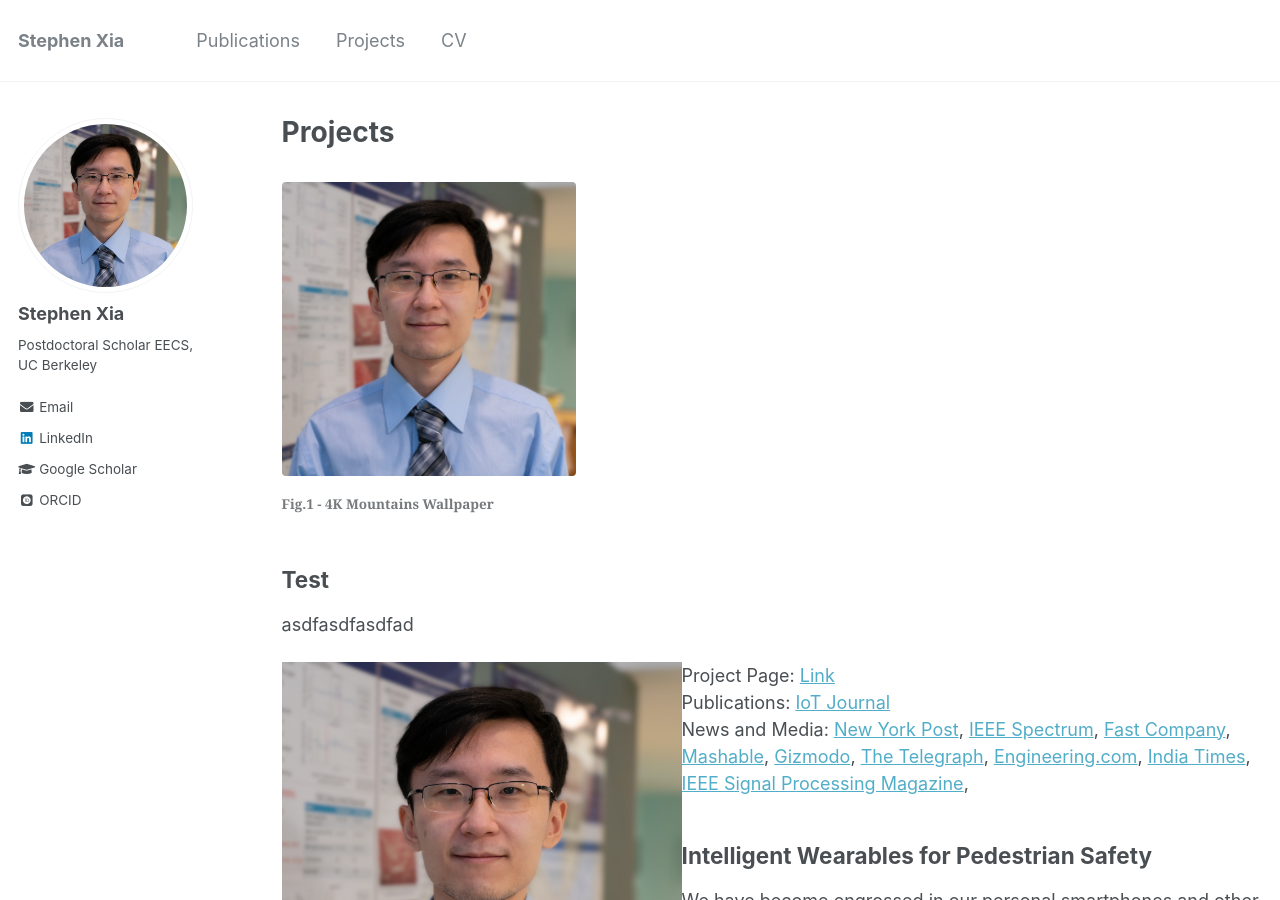
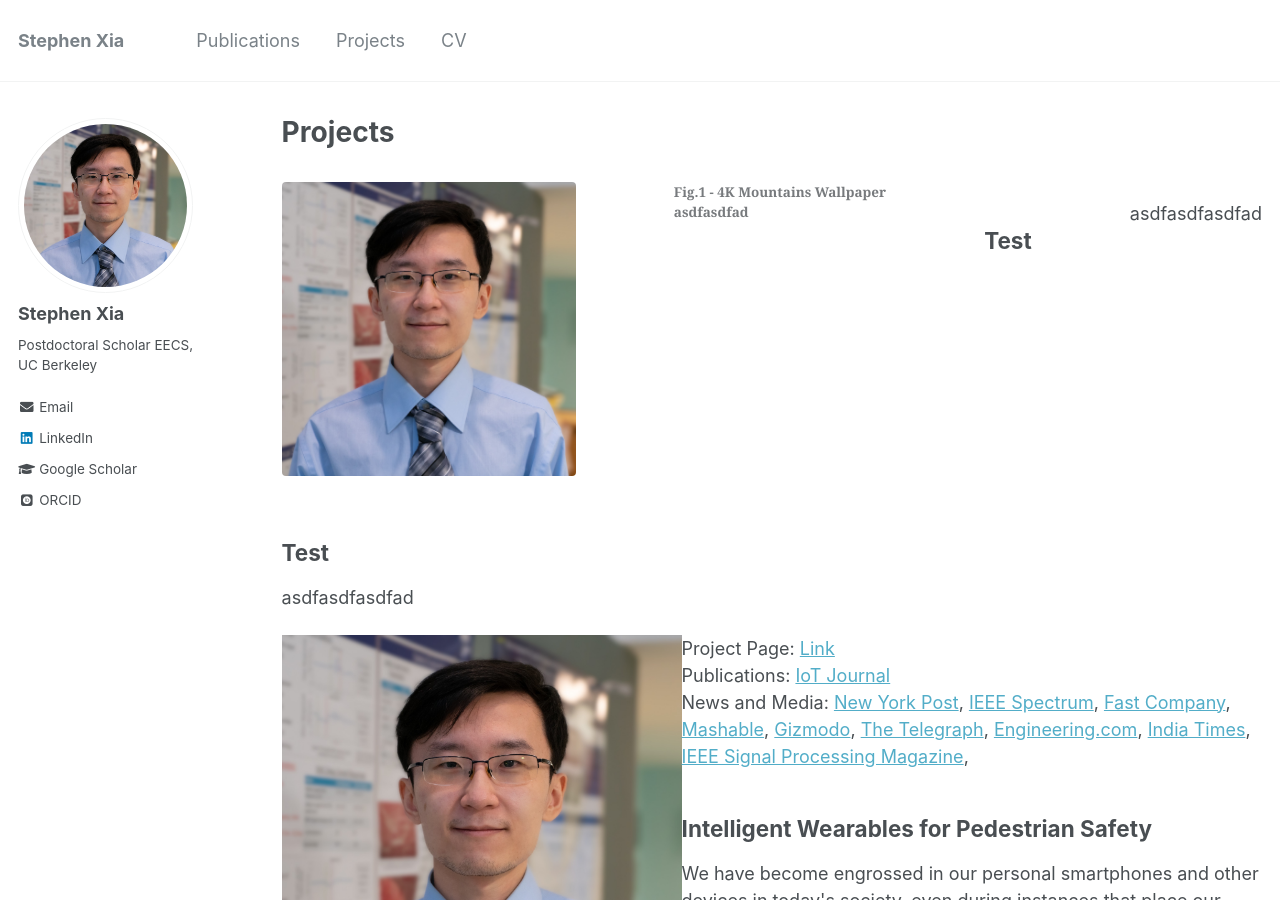
Before and after one commit to stephenxia/stephenxia.github.io, a Jekyll site: the page built from _pages/projects.md, in a window 1280 px wide and 900 px high. Built offline with Jekyll 4.4.1, drawn with Linux system fonts in a browser that asks for light colours; some web fonts are replaced.

Commit message:
testing projects

```diff
--- a/_pages/projects.md
+++ b/_pages/projects.md
@@ -6,9 +6,11 @@
 ---
 
 
-<figure style="width:30%">
-    <img src="../images/stephenxia.jpg" alt="">
-    <figcaption align = "left"><b>Fig.1 - 4K Mountains Wallpaper</b></figcaption>
+<figure style="width:100%">
+    <img src="../images/stephenxia.jpg" alt="" style="width:30%">
+    <figcaption align = "left"><b>Fig.1 - 4K Mountains Wallpaper<br/>asdfasdfad</b></figcaption>
+    <h2>Test</h2>
+    <p>asdfasdfasdfad</p>
 </figure>
 <h2>Test</h2>
 <p>asdfasdfasdfad</p>
```
